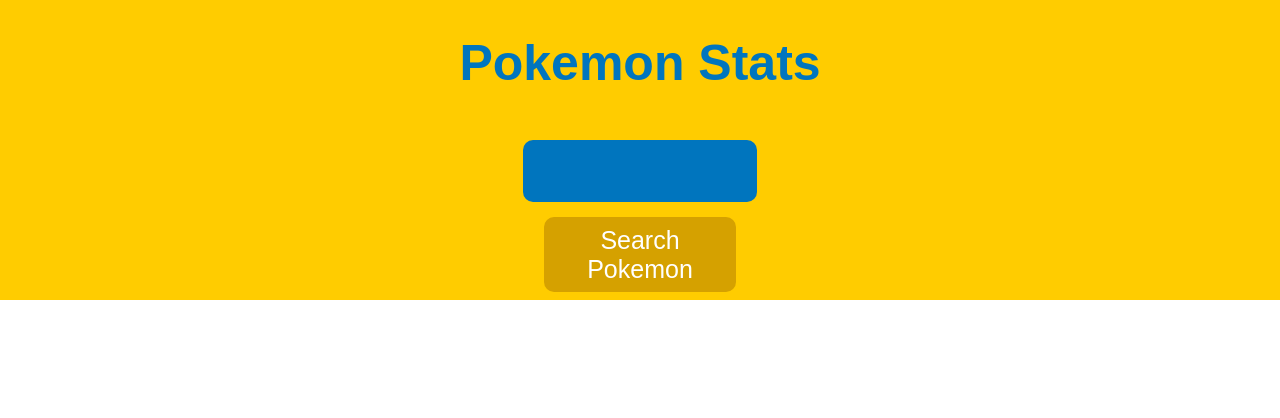
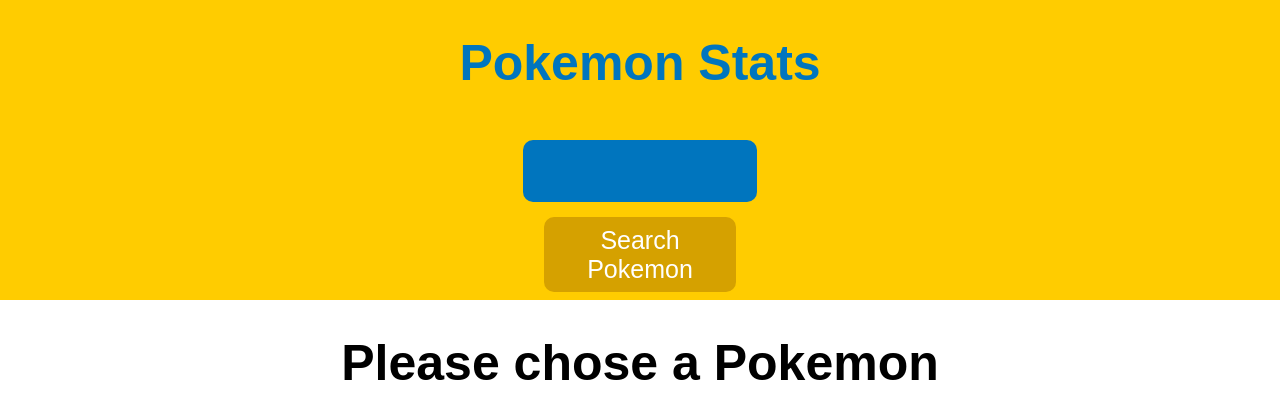
Before and after one commit to CristoforosChoras/pokedex-react-app, a React (Create React App) app: page / in a window 1280 px wide. Shown: the top 418 px of the page. Built offline with nearby package versions, Linux system fonts and the light colour scheme.

Commit message:
pokemon card applying

```diff
--- a/src/App.css
+++ b/src/App.css
@@ -9,6 +9,7 @@ body{
 .App{
     display: flex;
     justify-content: center;
+    flex-direction: column;
     font-family: Arial, Helvetica, sans-serif;
     font-size: 25px;
 }
@@ -47,4 +48,10 @@ body{
     transition: 0.5s ease-in-out;
     border: 4px #0075BE solid ;
 }
+.pokemonCard{
+    display: flex;
+    justify-content: center;
+      align-items: center;
+    flex-direction: column;
+}
 /* #D5A100 */
--- a/src/App.js
+++ b/src/App.js
@@ -4,6 +4,7 @@ import axios from "axios";
 
 function App() {
     const [pokemonName, setPokemonName] = useState("")
+    const [pokemonChosen, setPokemonChosen] = useState(false)
     const [pokemon, setPokemon] = useState({
         name: "",
         species: "",
@@ -13,12 +14,14 @@ function App() {
     })
     const searchPokemon = () => {
         axios.get(`https://pokeapi.co/api/v2/pokemon/${pokemonName}`).then((response) => {
-            setPokemon({ name: pokemonName,
-                 species: response.data.species.name,
-                  img: response.data.sprites.front_default,
-                  stats: response.data.stats.map((stat) => stat.base_stat),
-                  type: response.data.types[0].type.name,
-        })
+            setPokemon({
+                name: pokemonName,
+                species: response.data.species.name,
+                img: response.data.sprites.front_default,
+                stats: response.data.stats.map((stat) => stat.base_stat),
+                type: response.data.types[0].type.name,
+            });
+            setPokemonChosen(true)
         })
     }
 
@@ -29,8 +32,14 @@ function App() {
                 <input type="text" onChange={(event) => { setPokemonName(event.target.value) }}></input>
                 <button onClick={searchPokemon}>Search Pokemon</button>
             </div>
-            <div className='pokemonCard'>
-
+            <div className='pokemonCard'>{
+                !pokemonChosen ? (<h1>Please chose a Pokemon</h1>) :
+                (<>
+                <h1>{pokemon.name}</h1>
+                <img src={pokemon.img}></img>
+                </>
+                )
+            }
             </div>
         </div>)
 }
```
